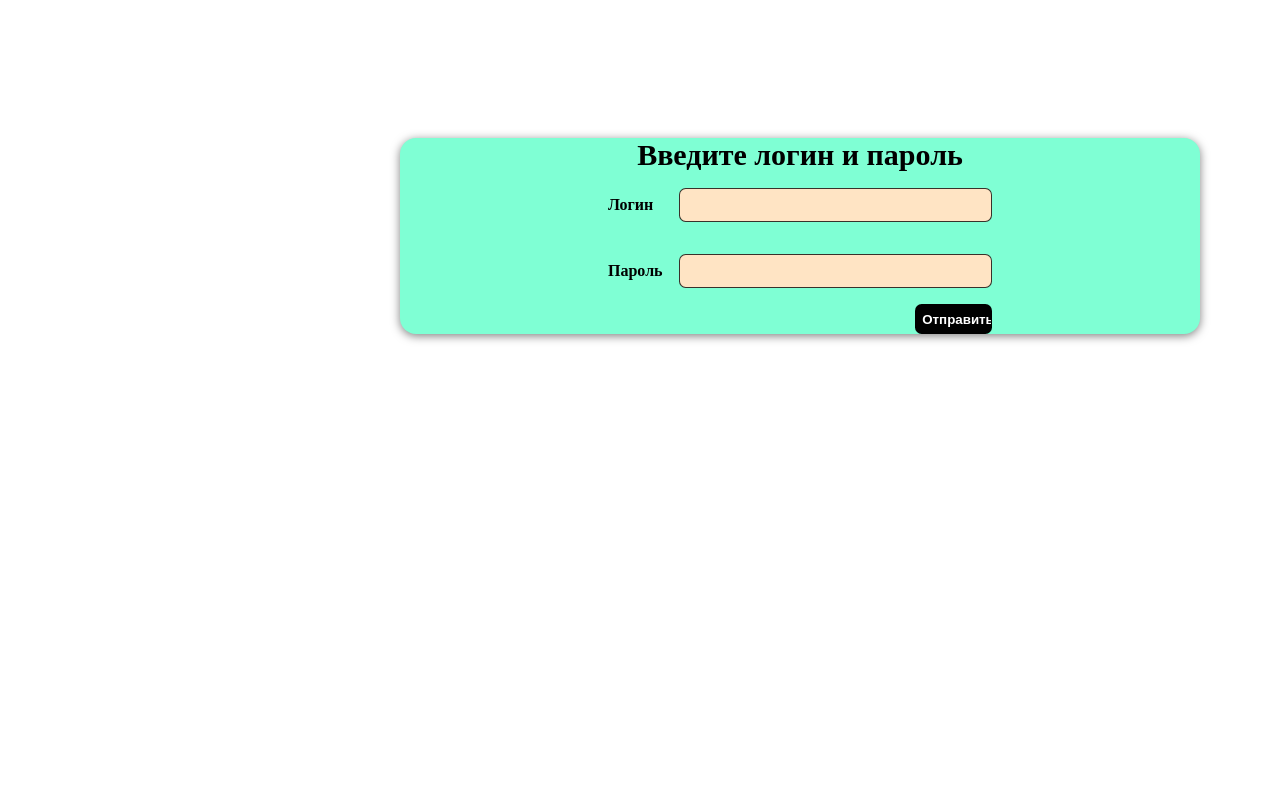
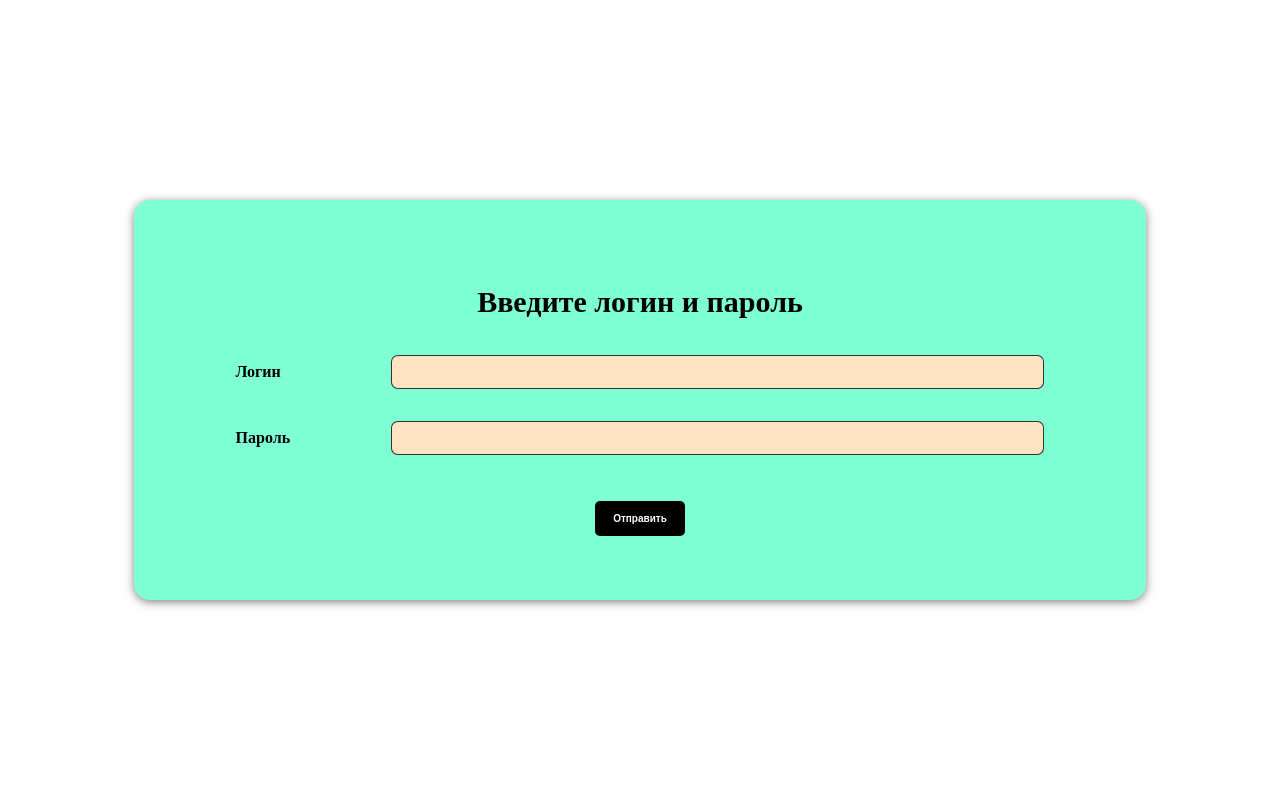
Before and after one commit to DimaPure/TeleBot-AnnCom, a Flask app: page /admin_data in a window 1280 px wide; the page is wider, and only the part inside the window is pictured. Run offline with Flask 2, Linux system fonts and the light colour scheme.

Commit message:
css form

```diff
--- a/BotFront/static/css/login.css
+++ b/BotFront/static/css/login.css
@@ -1,15 +1,13 @@
-body {
-  margin: 0 auto;
-  margin-top: 10%;
-  width: 1600px;
-  height: auto;
+body, html {
+  width: 100%;
+  height: 100vh;
   display: flex;
   align-items: center;
   justify-content: center;
   overflow: hidden;
 }
 .container {
-  width: 50%;
+  width: 80%;
   height: 50%;
   box-shadow: 0px 2px 10px 0px rgba(0, 0, 0, 0.5);
   margin-top: 10px;
@@ -25,38 +23,71 @@ body {
 label {
   font-size: 30px;
   position: relative;
-  bottom: 10%;
   text-align: center;
+  margin-top: 20px;
+  margin-left: 10px;
+  margin-right: 10px;
 }
 form {
   width: 80%;
   display: flex;
-  justify-content: center;
+  justify-content: space-between;
   align-items: center;
   flex-direction: column;
+  margin: 20px;
+  margin-bottom: 0;
 }
 p {
-  width: 60%;
+  width: 100%;
   display: flex;
   justify-content: space-between;
   align-items: center;
 }
 input.pol {
-  width: 80%;
+  width: 90%;
   height: 30px;
   background-color: bisque;
 }
 input.but{
-    width: 12%;
-    height: 30px;
+    width: 90px;
+    height: 35px;
     background-color: black;
     color: #fff;
     font-weight: bold;
-    position: relative;
-    left: 24%;
+    margin-top: 30px;
 
 }
 input {
   border-radius: 0.5em;
   border: 1px solid rgba(0, 0, 0, 0.781);
 }
+@media (max-width: 1400px) {
+
+  input.but{
+    font-size: 10px;
+  }
+  input.pol{
+    width: 80%;
+  }
+}
+
+@media (max-width: 980px) {
+  input.but{
+    font-size: 10px;
+  }
+  label {
+    font-size: 25px;
+  }
+}
+
+@media (max-width: 640px) {
+  input.but{
+    font-size: 10px;
+  }
+  input.pol{
+    width: 60%;
+  }
+  .container {
+    width: 90%;
+  }
+}
```
